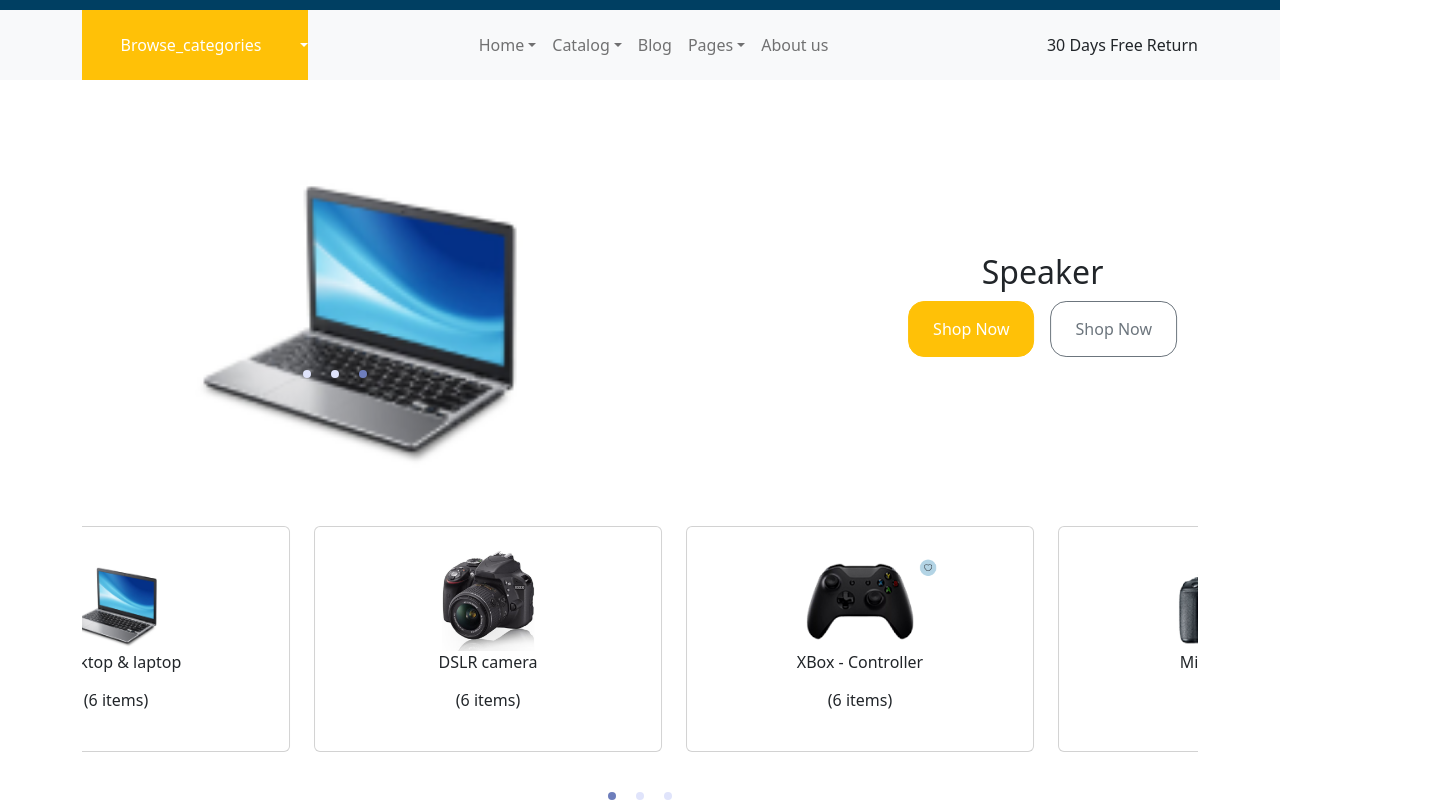
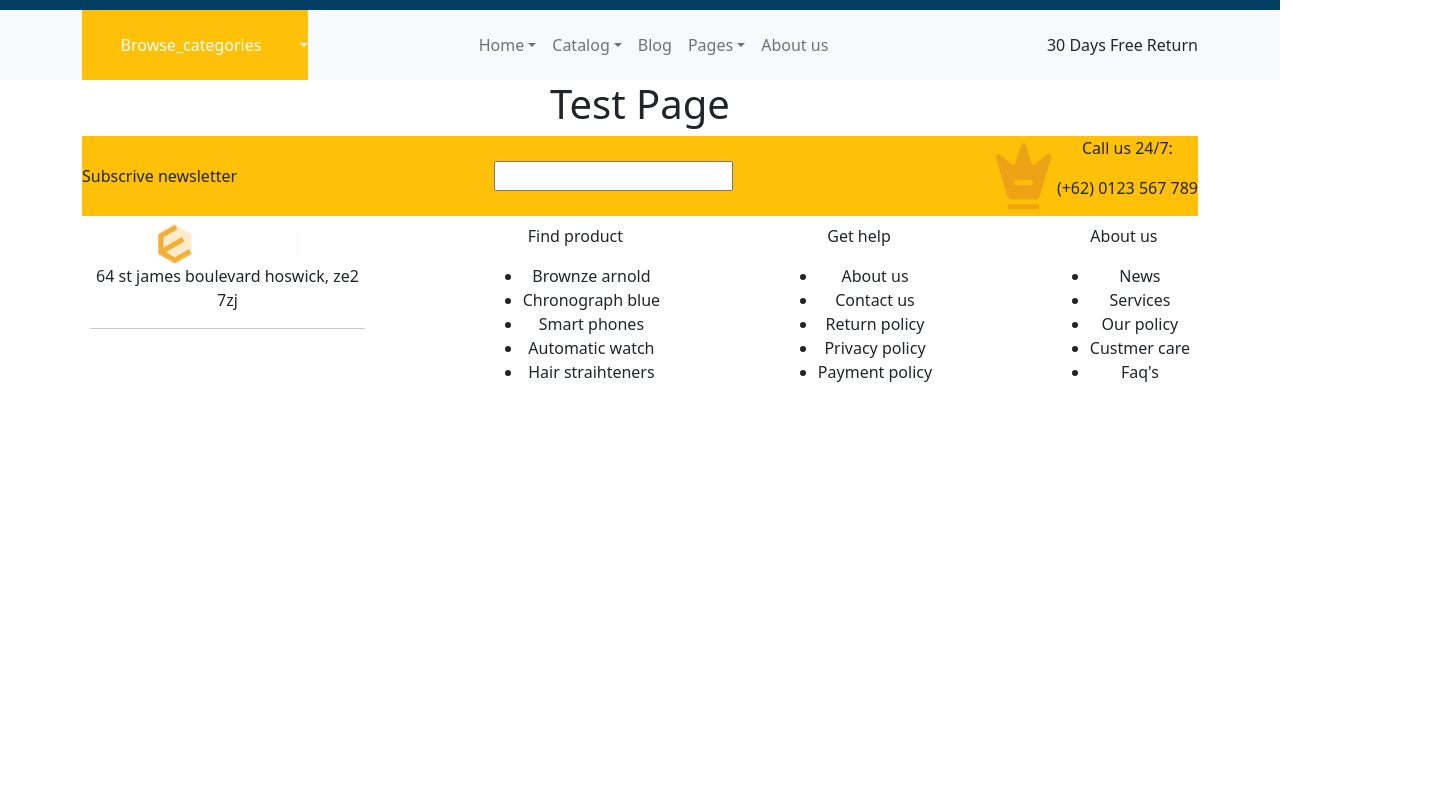
Before and after one commit to Budaa02/Ecommerce-React-Project, a React (Create React App) app in the folder ecommerce/: page /test in a window 1280 px wide. Shown: the part 140-942 px from the top of the page, 1438 px wide, since content can reach past the window. After the commit the page ends 800 px from the top, so only its background shows below. Built offline with nearby package versions, Linux system fonts and the light colour scheme.

Commit message:
day-43 angid routes route nemev

```diff
--- a/ecommerce/package.json
+++ b/ecommerce/package.json
@@ -16,6 +16,7 @@
     "react-dom": "^18.2.0",
     "react-icons": "^4.7.1",
     "react-rating-stars-component": "^2.2.0",
+    "react-router-dom": "^6.6.2",
     "react-scripts": "5.0.1",
     "web-vitals": "^2.1.4"
   },
--- a/ecommerce/src/App.js
+++ b/ecommerce/src/App.js
@@ -8,7 +8,7 @@ import slider from "./data/slidercard"
 import carouselData from "./data/slider";
 import AliceCarousel from "react-alice-carousel";
 import Popular from "./components/Popular";
-import CardSlider from "./data/card";
+
 import { Children, useState } from "react";
 import Cards from "./components/sliderCard";
 import Background from "./components/background";
@@ -19,43 +19,14 @@ import LogoPng from "./components/footerLogo";
 import LatestNews from "./components/latestNews";
 import FooterEmail from "./components/footerEmail"
 import FooterLi from "./components/footer"
+import SignIn from "./components/Sign/SignIn";
+import Main from "./components/Main";
+import { Route, Routes } from "react-router-dom";
+import Test from "./components/Test";
+
 function App() {
   const [wishList, setWishList] = useState(0)
-  const crouselData1 = carouselData.map((data) => {
-    return (
-      <div className="caroContainer flex-md-row flex-column-reverse py-5 container">
-        <div>
-          <h2>{data.name}</h2>
-          <button className="btn btn-warning rounded-4 px-4 py-3 text-white">
-            Shop Now
-          </button>
-          <button className="btn btn-outline-secondary rounded-4  px-4 py-3 ms-3">
-            Shop Now
-          </button>
-        </div>
-        <img src={data.url} className="sliderimg" />
-      </div>
-    );
-  });
-  const sliders = slider.map((product) => {
-    return (
-      <div className="container d-flex justify-content-around caroCard">
-        <div className="cardSlider card align-items-center justify-content-between w-80 p-4 m-0">
 
-          <div className="d-flex">
-            <img src={product.url} className={product.style} id="sliders2-img" />
-            <p>{product.price}</p>
-          </div>
-          <div className="">
-            <p>{product.name}</p>
-            <p>{product.item}</p>
-          </div>
-
-        </div>
-
-      </div>
-    )
-  })
   // const CardList = CardSlider.map((el) => {
 
   // })
@@ -77,67 +48,23 @@ function App() {
 
       <OurStore />
       <div className="menu ">
-        <Search wishList={wishList}/>
+        <Search wishList={wishList} />
+
       </div>
+
       <div>
         <MainMenu />
       </div>
-      <div className="container-banner">
-        <AliceCarousel
-          autoPlay
-          infinite
-          autoPlayInterval="3000"
-          disableButtonsControls="true"
-          mouseTracking
-        >
-          {crouselData1}
-        </AliceCarousel>
-      </div>
-      <div className="container">
-        <AliceCarousel className="container "
-          responsive={{
-            0: {
-              items: 3
-            }
-          }}
-          autoPlay
-          infinite
-          autoPlayInterval="3000"
-          disableButtonsControls="true"
-          mouseTracking
-        >
-          {sliders}
-        </AliceCarousel>
-      </div>
-      <div className="container">
-        <Popular />
-      </div>
-      <div className="">
-        <Cards wishList={wishList} setWishList={setWishList}/>
+      <Routes>
+        <Route path="/" element={<Main/>}/>
+        <Route path="/login" element={<SignIn/>}/>
+        <Route path="/test" element={<Test/>}/>
+      </Routes>
+      {/* <Main /> */}
 
-
-      </div>
-      <div>
-        <Background />
-      </div>
-      <div className="container">
-        <ThreeCards/>
-      </div>
-      <div className="container bg-secondary">
-        <FreeDelivery/>
-      </div>
-      <div className="container">
-      <UserCardData1/>
-      </div>
-      <div className="container bg-secondary">
-          <LogoPng/>
-      </div>
-      <div className="container">
-        <LatestNews/>
-      </div>
       <div className="container  ">
-          <FooterEmail/>
-          <FooterLi/>
+        <FooterEmail />
+        <FooterLi />
       </div>
 
 
--- /dev/null
+++ b/ecommerce/src/components/Main.jsx
@@ -0,0 +1,109 @@
+import Cards from "./sliderCard";
+import Background from "./background";
+import ThreeCards from "./ThreeList"
+import FreeDelivery from "./delivery"
+import UserCardData1 from "./userCard"
+
+import LatestNews from "./latestNews";
+import AliceCarousel from "react-alice-carousel";
+import Popular from "./Popular";
+
+import LogoPng from "./footerLogo";
+import slider from "../data/slidercard"
+import carouselData from "../data/slider";
+
+
+export default function Main ({wishList, setWishList}) {
+    const crouselData1 = carouselData.map((data) => {
+        return (
+          <div className="caroContainer flex-md-row flex-column-reverse py-5 container">
+            <div>
+              <h2>{data.name}</h2>
+              <button className="btn btn-warning rounded-4 px-4 py-3 text-white">
+                Shop Now
+              </button>
+              <button className="btn btn-outline-secondary rounded-4  px-4 py-3 ms-3">
+                Shop Now
+              </button>
+            </div>
+            <img src={data.url} className="sliderimg" />
+          </div>
+        );
+      });
+      const sliders = slider.map((product) => {
+        return (
+          <div className="container d-flex justify-content-around caroCard">
+            <div className="cardSlider card align-items-center justify-content-between w-80 p-4 m-0">
+
+              <div className="d-flex">
+                <img src={product.url} className={product.style} id="sliders2-img" />
+                <p>{product.price}</p>
+              </div>
+              <div className="">
+                <p>{product.name}</p>
+                <p>{product.item}</p>
+              </div>
+
+            </div>
+
+          </div>
+        )
+      })
+    return(
+        <div>
+            <div className="container-banner">
+        <AliceCarousel
+          autoPlay
+          infinite
+          autoPlayInterval="3000"
+          disableButtonsControls="true"
+          mouseTracking
+        >
+          {crouselData1}
+        </AliceCarousel>
+      </div>
+      <div className="container">
+        <AliceCarousel className="container "
+          responsive={{
+            0: {
+              items: 3
+            }
+          }}
+          autoPlay
+          infinite
+          autoPlayInterval="3000"
+          disableButtonsControls="true"
+          mouseTracking
+        >
+          {sliders}
+        </AliceCarousel>
+      </div>
+      <div className="container">
+        <Popular />
+      </div>
+      <div className="">
+        <Cards wishList={wishList} setWishList={setWishList}/>
+
+
+      </div>
+      <div>
+        <Background />
+      </div>
+      <div className="container">
+        <ThreeCards/>
+      </div>
+      <div className="container bg-secondary">
+        <FreeDelivery/>
+      </div>
+      <div className="container">
+      <UserCardData1/>
+      </div>
+      <div className="container bg-secondary">
+          <LogoPng/>
+      </div>
+      <div className="container">
+        <LatestNews/>
+      </div>
+        </div>
+    )
+}
--- /dev/null
+++ b/ecommerce/src/components/Sign/SignIn.jsx
@@ -0,0 +1,5 @@
+export default function () {
+    return (
+        <div></div>
+    )
+}
--- /dev/null
+++ b/ecommerce/src/components/Test.jsx
@@ -0,0 +1,11 @@
+
+
+
+
+
+
+export default function Test(){
+    return (
+        <div><h1>Test Page</h1></div>
+    )
+}
--- a/ecommerce/src/components/search.jsx
+++ b/ecommerce/src/components/search.jsx
@@ -6,6 +6,8 @@ import { AiOutlineShoppingCart } from "react-icons/ai"
 import { Nav, NavLink, NavDropdown } from "react-bootstrap";
 import { useState } from 'react';
 import { propTypes } from 'react-bootstrap/esm/Image';
+import SignIn from './Sign/SignIn';
+import { Routes, Route, Link } from "react-router-dom";
 
 function Search(props) {
     // const [wish, setWish] = useState(false)
@@ -14,6 +16,7 @@ function Search(props) {
     //     console.log(wishlistFunc);
 
     // }
+
 
 
 
@@ -36,14 +39,17 @@ function Search(props) {
                     </Form>
                 </div>
                 <div className='d-flex align-items-center signing'>
-                   <p className='p-2'> <BsPerson />Sign in</p>
-                  <a className='p-2'  >  <AiOutlineHeart />{props.wishList}</a>
+                    <p className='p-2'> <BsPerson /><Link to={"/test"}>Sign in</Link></p>
+                    <a className='p-2'  >  <AiOutlineHeart />{props.wishList}</a>
                     <p className=''><AiOutlineShoppingCart />0</p>
-                       {/* {wish ? <div className='wish'>{props.wishlist}</div> : ""} */}
+                    {/* {wish ? <div className='wish'>{props.wishlist}</div> : ""} */}
+
                 </div>
 
 
             </div>
+
+
 
         </div>
     )
--- a/ecommerce/src/index.js
+++ b/ecommerce/src/index.js
@@ -5,13 +5,17 @@ import App from './App';
 import reportWebVitals from './reportWebVitals';
 import 'bootstrap/dist/css/bootstrap.min.css';
 import "react-alice-carousel/lib/alice-carousel.css";
+import { BrowserRouter } from 'react-router-dom';
 
 
 const root = ReactDOM.createRoot(document.getElementById('root'));
 root.render(
-  <React.StrictMode>
-    <App />
-  </React.StrictMode>
+  <BrowserRouter>
+    <React.StrictMode>
+      <App />
+    </React.StrictMode>
+  </BrowserRouter>
+
 );
 
 // If you want to start measuring performance in your app, pass a function
```
Also changed, not shown: 1 other file (tests, documents, lock files or other folders).
